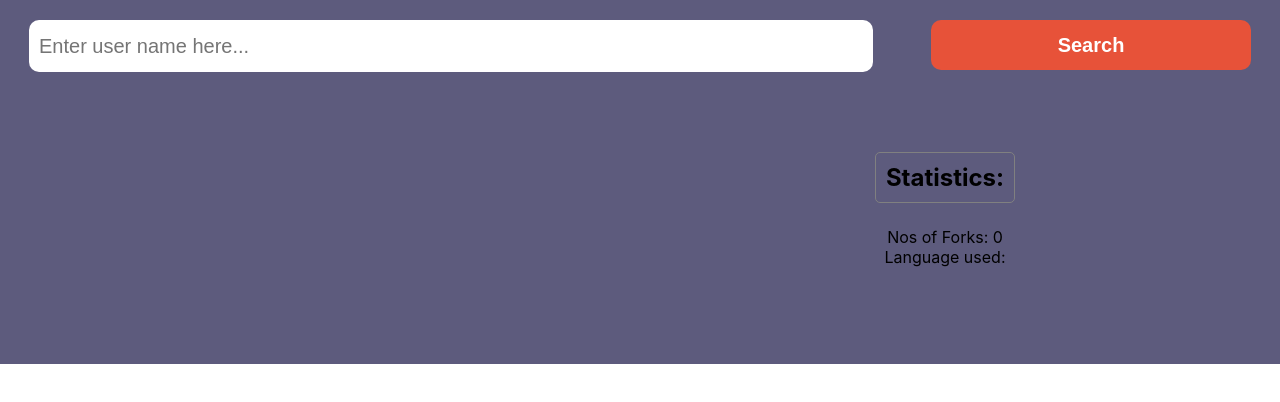
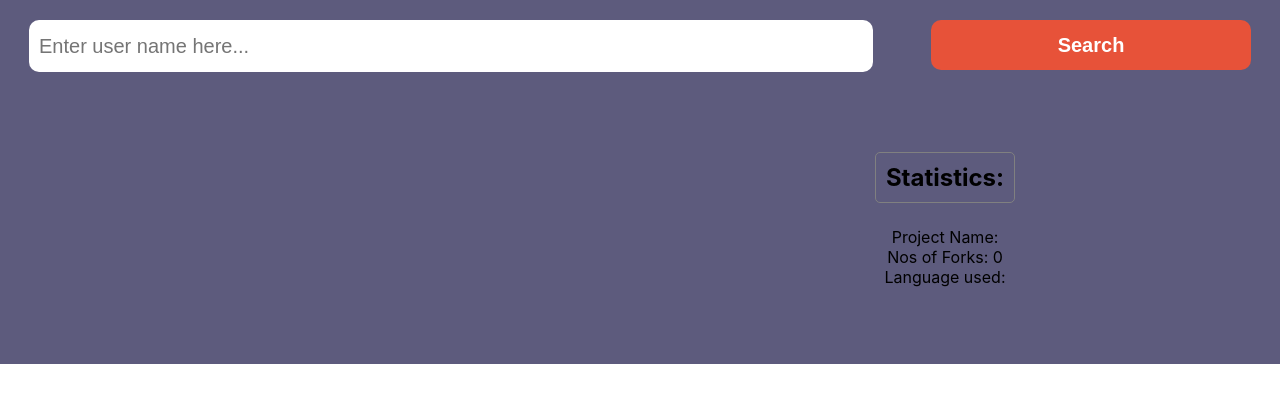
Before and after one commit to kingsoo123/githubApi_App, a React (Create React App) app: page / in a window 1280 px wide. Shown: the top 402 px of the page. Built offline with nearby package versions, Linux system fonts and the light colour scheme.

Commit message:
second commit

```diff
--- a/src/component/ShowList.js
+++ b/src/component/ShowList.js
@@ -5,12 +5,12 @@ function ShowList({list}) {
 
     const [forks, setForks] = useState(0)
     const [language, setLanguage] = useState('')
-
+    const [name, setName] = useState('')
 
     const showList = list.map((url, id)=>{
         return(
           <div key={id}>
-          <li style={{ padding: 5, borderRadius:5, border: '1px solid grey'}} onClick={()=>{setForks(url?.forks); setLanguage(url?.language)}}>{url?.git_url}</li>
+          <li style={{ padding: 5, borderRadius:5, border: '1px solid grey'}} onClick={()=>{setForks(url?.forks); setLanguage(url?.language); setName(url?.name)}}>{url?.git_url}</li>
           </div>
         )})
   return (
@@ -20,8 +20,10 @@ function ShowList({list}) {
   </Ul>
   <Stats>
   <p style={{fontSize: 24, fontWeight:'bold', borderRadius:5, border: '1px solid grey', padding: 10, cursor:'none'}}>Statistics:</p>
+  <li>Project Name: {name}</li>
   <li>Nos of Forks: {forks}</li>
   <li>Language used: {language}</li>
+
   </Stats>
     </Container>
   );
```
